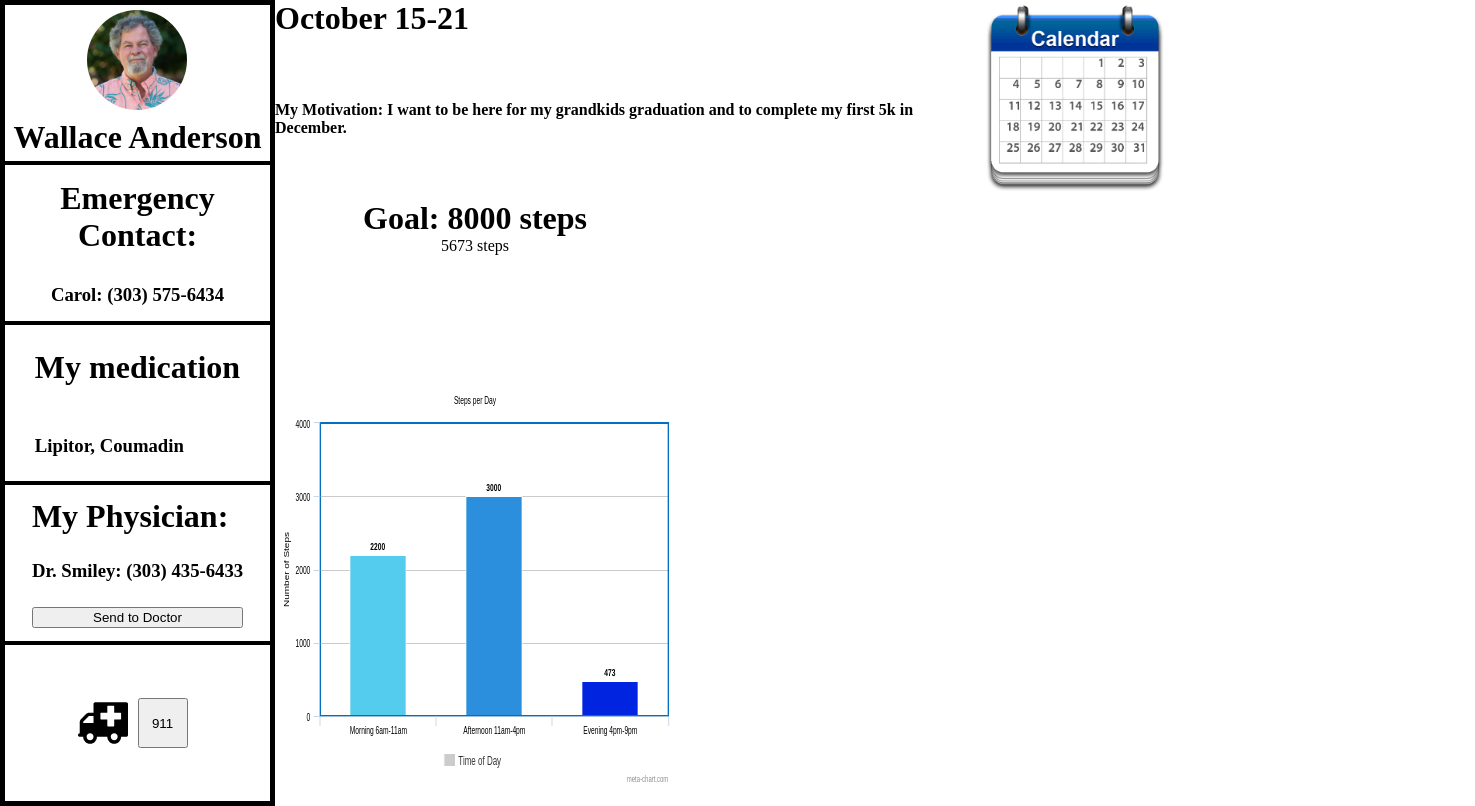
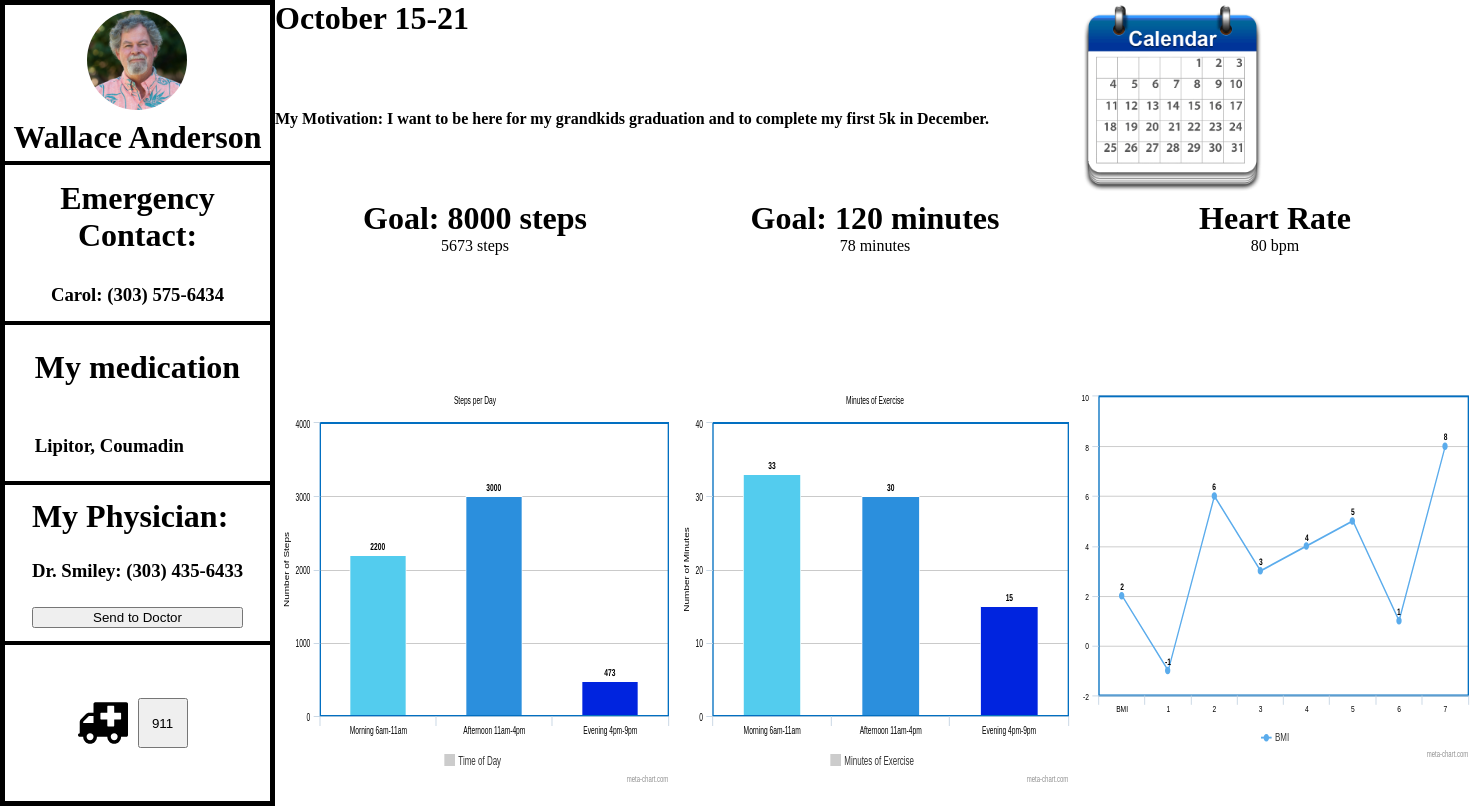
Before and after one commit to hljacobs5/steps-to-a-healthy-heart, a plain HTML site: page index.html in a window 1280 px wide. Shown: the whole page, 1475 px wide, since content can reach past the window. Drawn offline with Linux system fonts and the light colour scheme.

Commit message:
Add minutes and bpm chart

```diff
--- a/index.html
+++ b/index.html
@@ -45,7 +45,25 @@
         <img class='step-chart 'src='./images/steps-chart.svg' />
       </div>
     </div>
+    <div class='minutes'>
+      <h1>Goal: 120 minutes</h1>
+      <div class='circle'>
+      	<p>78 minutes</p>
+      </div>
+      <div class='chart'>
+      	<img class='minute-chart' src='./images/minutes-chart.svg' />
+      </div>
+    </div>
+    <div class='bpm'>
+    	<h1>Heart Rate</h1>
+    	<div class='heart'>
+    		<p>80 bpm</p>
+    	</div>
+    	<div class='chart'>
+    		<img class='bpm-chart' src='./images/bpm-graph.svg' />
+    	</div>
+    </div>
 
-	</div>
+  </div>
 </body>
 </html>
--- a/styles.css
+++ b/styles.css
@@ -101,7 +101,25 @@ button {
 	grid-column: 1 / span 1;
 }
 
+.minutes {
+	display: flex;
+	flex-direction: column;
+	align-items: center;
+	grid-column: 2 / span 1;
+}
+
+.bpm {
+	display: flex;
+	flex-direction: column;
+	align-items: center;
+	grid-column: 3 / span 1;
+}
+
 .circle {
+	height: 150px;
+}
+
+.heart {
 	height: 150px;
 }
 
@@ -112,6 +130,20 @@ button {
 	grid-row: 3 / span 1;
 }
 
+.minute-chart {
+	width: 400px;
+	height: 400px;
+	display: grid;
+	grid-row: 3 / span 1;
+}
+
+.bpm-chart {
+	width: 400px;
+	height: 375px;
+	display: grid;
+	grid-row: 3 / span 1;
+}
+
 .chart {
 	grid-row: 3 / span 1;
 }
```
Also changed, not shown: images/bpm-graph.svg (added).
